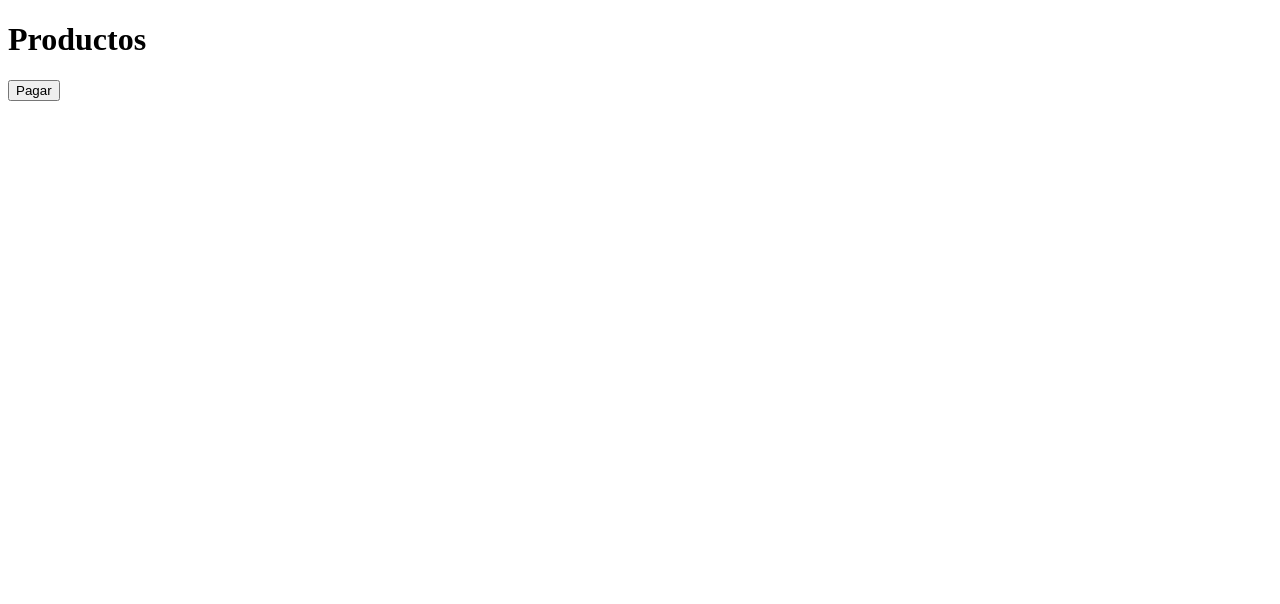
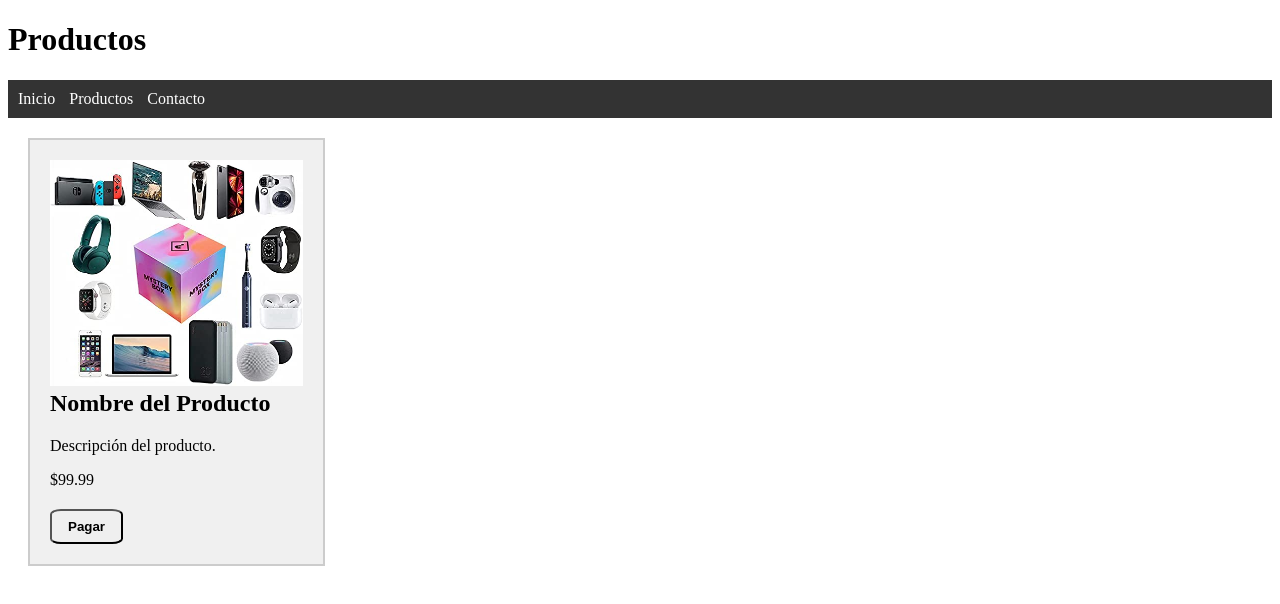
Before and after one commit to joparedesm/Node-API-Paypal, a website: page src/public/index.html in a window 1280 px wide. Drawn offline with Linux system fonts and the light colour scheme.

Commit message:
Add html, styles and images

```diff
--- a/src/public/index.html
+++ b/src/public/index.html
@@ -1,20 +1,100 @@
 <!DOCTYPE html>
 <html lang="en">
+
 <head>
     <meta charset="UTF-8">
     <meta http-equiv="X-UA-Compatible" content="IE=edge">
     <meta name="viewport" content="width=device-width, initial-scale=1.0">
     <title>Productos</title>
+    <style>
+        /* Estilos para el navbar */
+        .navbar {
+            background-color: #333;
+            color: #fff;
+            padding: 10px;
+        }
+
+        .navbar ul {
+            list-style-type: none;
+            margin: 0;
+            padding: 0;
+        }
+
+        .navbar ul li {
+            display: inline;
+            margin-right: 10px;
+        }
+
+        .navbar ul li a {
+            color: #fff;
+            text-decoration: none;
+        }
+
+        /* Estilos para la sección del producto */
+        .product {
+            margin: 20px;
+            padding: 20px;
+            border: 2px solid #ccc;
+            width: 20%;
+            background-color: #0000000f;
+        }
+
+        .product img {
+            width: -webkit-fill-available;
+        }
+
+        .product h2 {
+            margin-top: 0;
+        }
+
+        .product p {
+            margin-bottom: 0;
+        }
+
+        /* Estilos para el botón de compra */
+        #checkout {
+            margin-top: inherit;
+            border-radius: 15%;
+            padding: 8px 16px;
+            font-weight: bold;
+            border-color: black;
+            color: black;
+            background-image: linear-gradient(45deg, black 50%, transparent 50%);
+            background-position: 100%;
+            background-size: 400%;
+            transition: background 300ms ease-in-out, color 400ms ease-in-out;
+        }
+        #checkout:hover {
+            background-position: 0;
+            color: white;
+            cursor: pointer;
+          }
+    </style>
 </head>
+
 <body>
     <h1>Productos</h1>
-    <button id="checkout">
-        Pagar
-    </button>
+    <div class="navbar">
+        <ul>
+            <li><a href="#">Inicio</a></li>
+            <li><a href="#">Productos</a></li>
+            <li><a href="#">Contacto</a></li>
+        </ul>
+    </div>
+
+    <div class="product">
+        <img src="./img/ruta-de-la-imagen-del-producto.jpg" alt="Producto">
+        <h2>Nombre del Producto</h2>
+        <p>Descripción del producto.</p>
+        <p>$99.99</p>
+        <button id="checkout">
+            Pagar
+        </button>
+    </div>
     <script>
         //const checkout = document.querySelector('#checkout')[0];
         const checkout = document.getElementById('checkout');
-        checkout.addEventListener('click', async ()=>{
+        checkout.addEventListener('click', async () => {
             const respuesta = await fetch('/api/pagos/crear-orden', {
                 method: 'POST'
             });
@@ -23,4 +103,5 @@
         })
     </script>
 </body>
+
 </html>
```
Also changed, not shown: src/public/pagado.html (+54 -1 lines), src/public/img/ruta-de-la-imagen-del-producto.jpg (added), src/public/img/ruta-del-logo.png (added).
